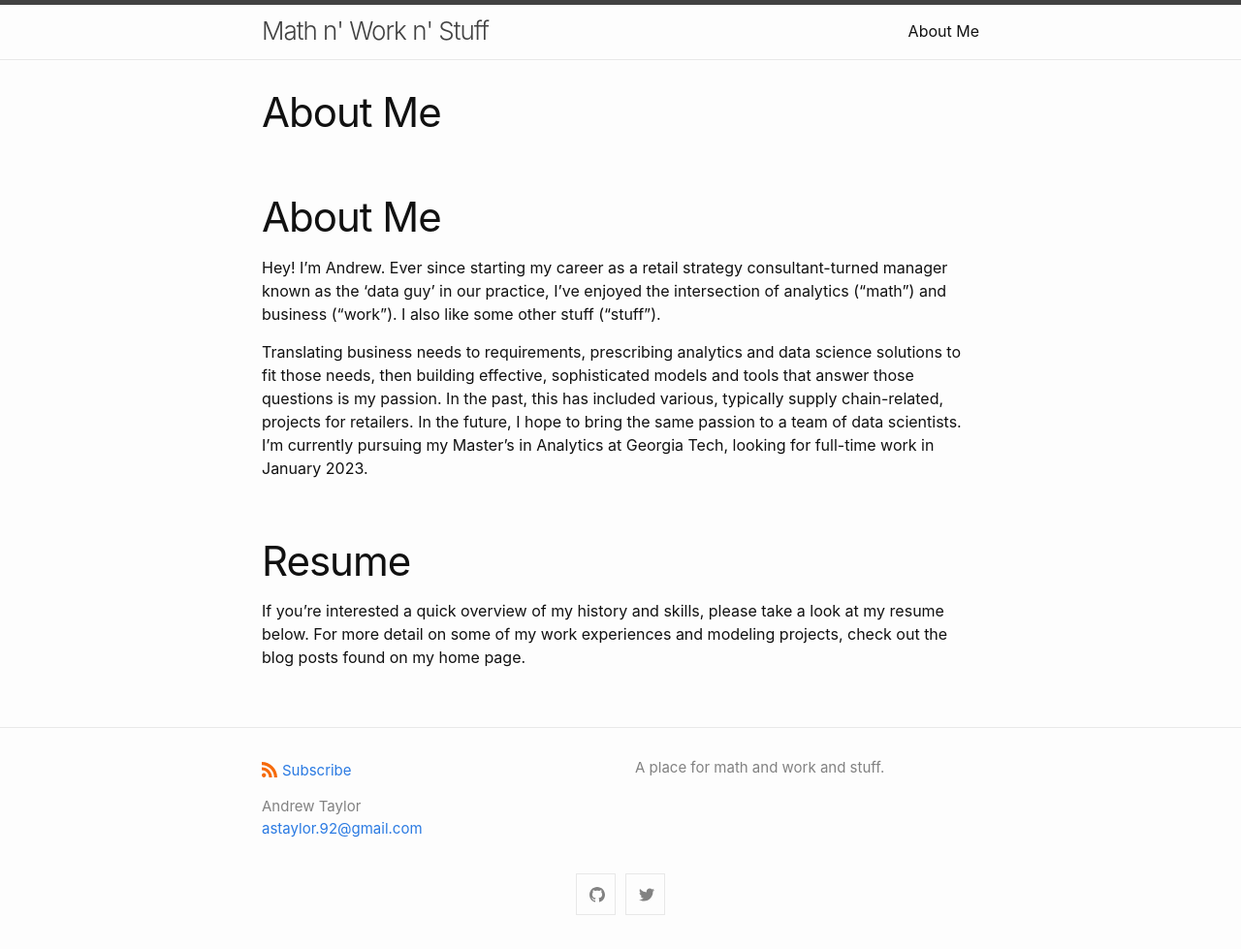
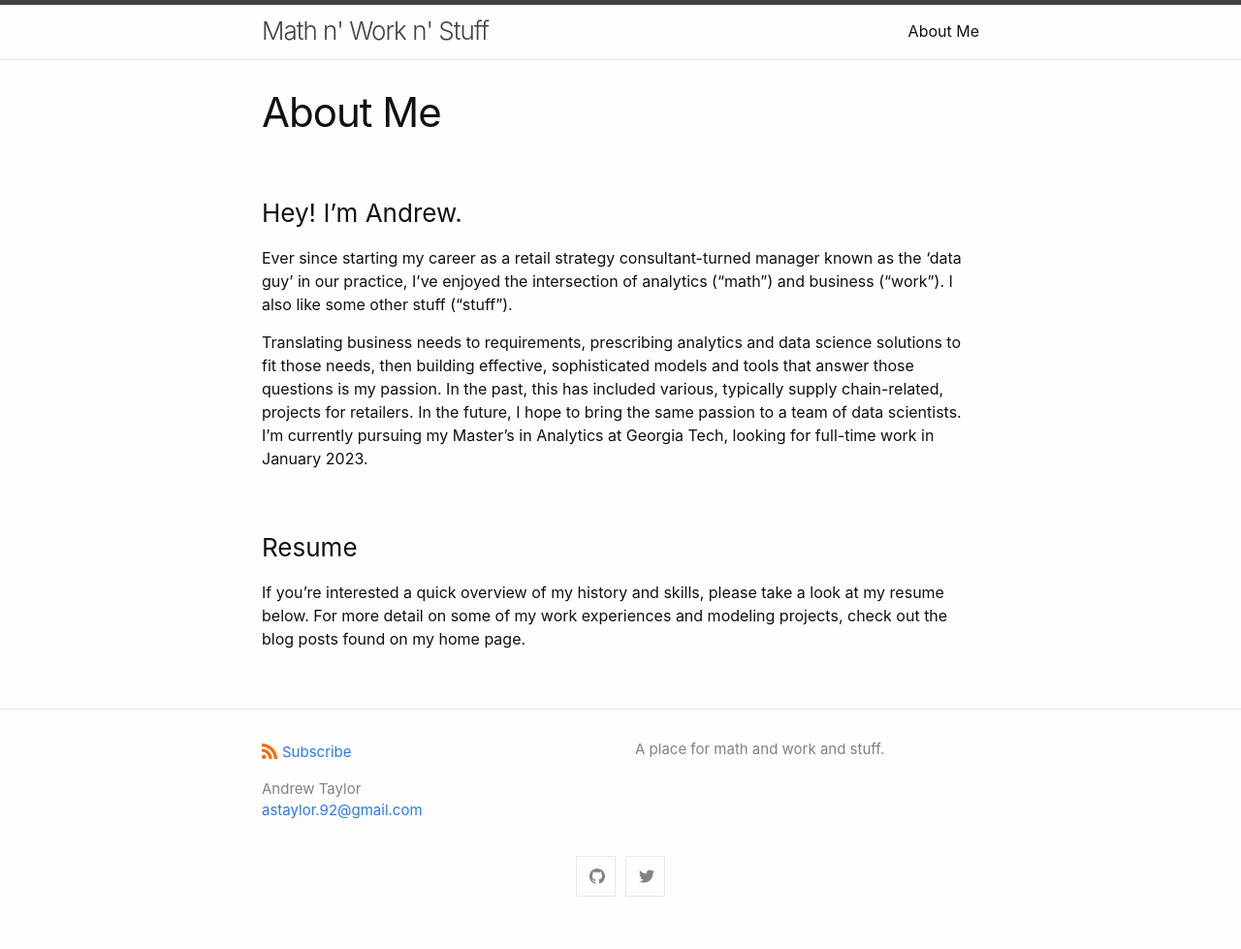
Before and after one commit to astaylor92/astaylor92.github.io, a Jekyll site: the page built from docs/about.md, in a window 1280 px wide. Shown: the whole page at 97% size. Built offline with Jekyll 4.4.1, drawn with Linux system fonts in a browser that asks for light colours.

Commit message:
Update about.md

```diff
--- a/docs/about.md
+++ b/docs/about.md
@@ -4,12 +4,12 @@ title: About Me
 permalink: /about/
 ---
 
-# About Me
+### Hey! I'm Andrew.
 
-Hey! I'm Andrew. Ever since starting my career as a retail strategy consultant-turned manager known as the 'data guy' in our practice, I've enjoyed the intersection of analytics ("math") and business ("work"). I also like some other stuff ("stuff").
+Ever since starting my career as a retail strategy consultant-turned manager known as the 'data guy' in our practice, I've enjoyed the intersection of analytics ("math") and business ("work"). I also like some other stuff ("stuff").
 
 Translating business needs to requirements, prescribing analytics and data science solutions to fit those needs, then building effective, sophisticated models and tools that answer those questions is my passion. In the past, this has included various, typically supply chain-related, projects for retailers. In the future, I hope to bring the same passion to a team of data scientists. I'm currently pursuing my Master's in Analytics at Georgia Tech, looking for full-time work in January 2023.
 
-# Resume
+### Resume
 
 If you're interested a quick overview of my history and skills, please take a look at my resume below. For more detail on some of my work experiences and modeling projects, check out the blog posts found on my home page.
```
